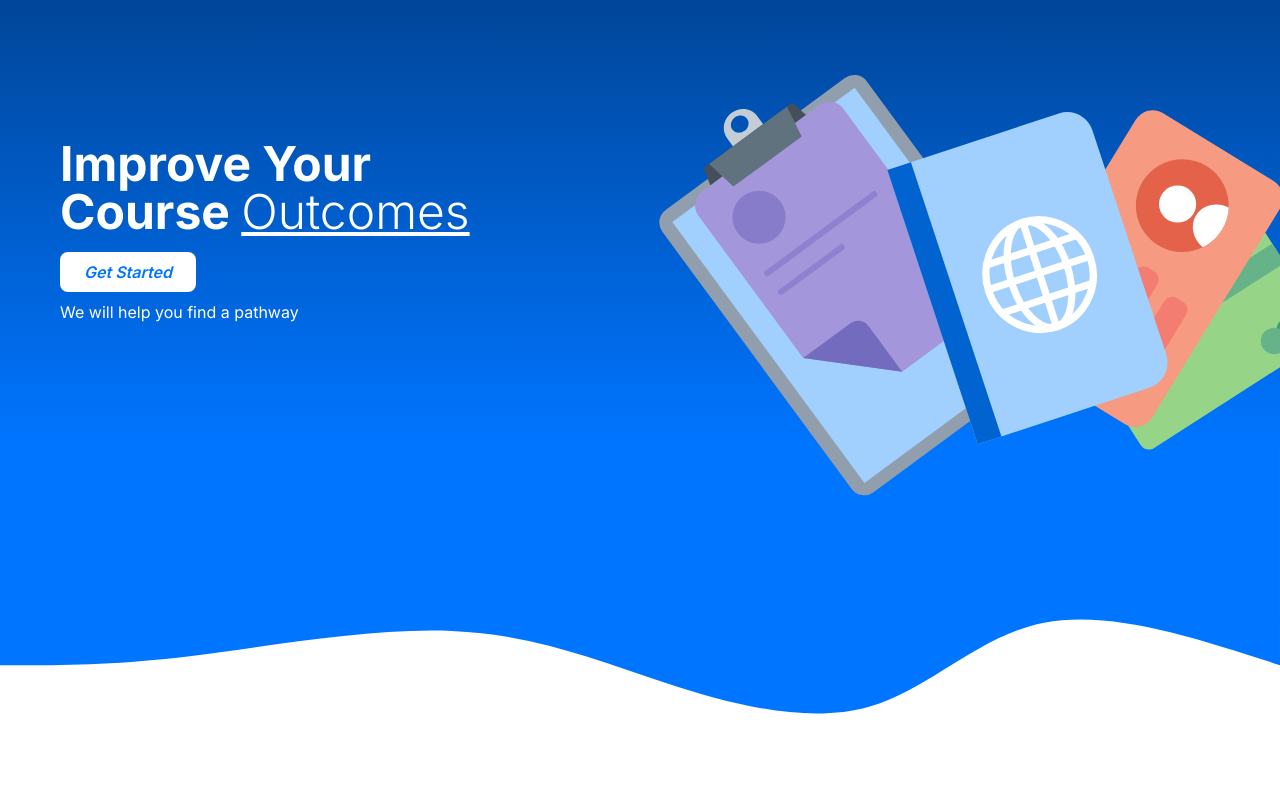
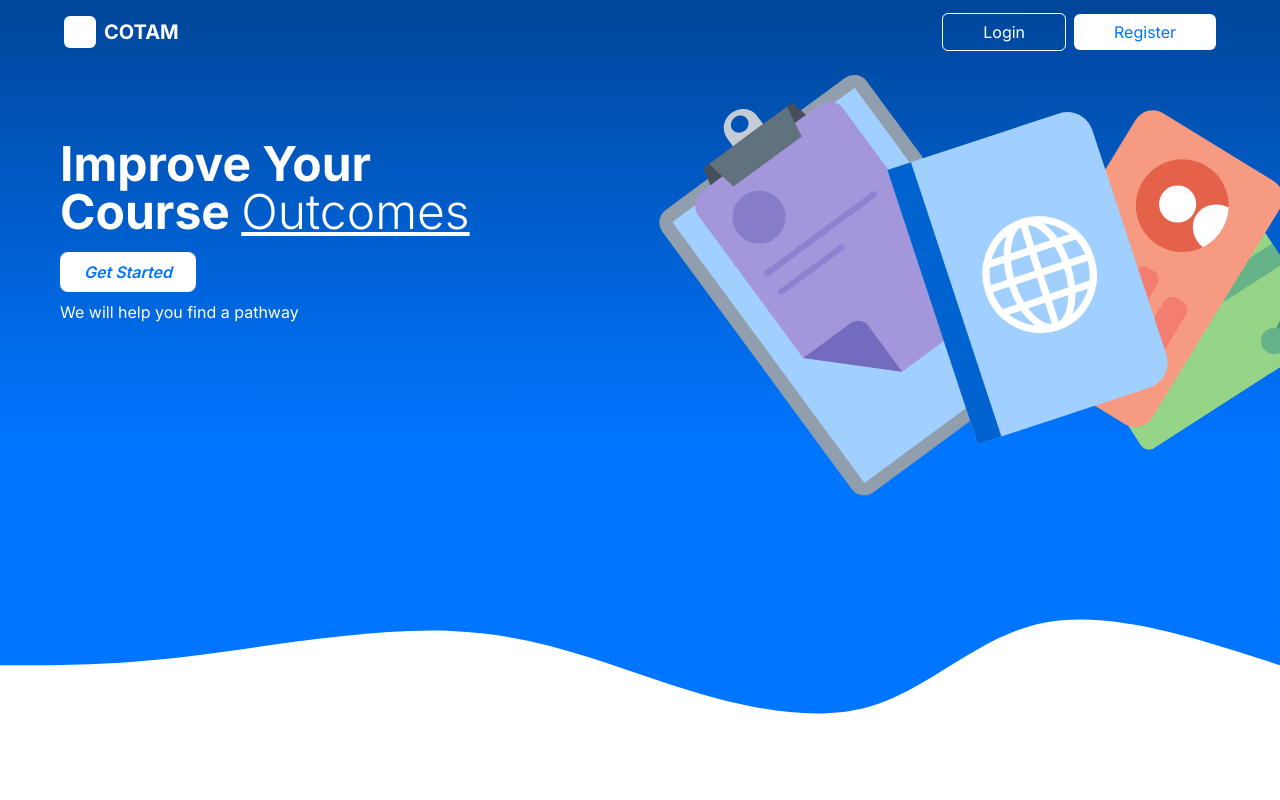
Before and after one commit to unsw-cse-comp99-3900/capstone-project-3900w09bscoutsregiment, a Next.js app in the folder frontend/: page / in a window 1280 px wide. Shown: the top 800 px of the page. Built offline with nearby package versions, Linux system fonts and the light colour scheme.

Commit message:
Revert changes in dasboard/layout

```diff
--- a/frontend/src/app/layout.js
+++ b/frontend/src/app/layout.js
@@ -15,6 +15,16 @@ export default function RootLayout({ children }) {
     <html lang="en">
       <body className={inter.className}>
         <ThemeProvider>
+          <div className="px-16 py-4 text-white w-full flex items-center justify-between absolute">
+            <Link href='/' className='flex items-center gap-2'>
+              <div className='bg-white rounded-md w-8 h-8'></div>
+              <span className='text-white text-xl font-bold'>COTAM</span>
+            </Link>
+            <div>
+              <Link href='/login' className='outline_btn me-2'>Login</Link>
+              <Link href='/register' className='highlight_btn'>Register</Link>
+            </div>
+          </div>
           {children}
         </ThemeProvider>
       </body>
```
